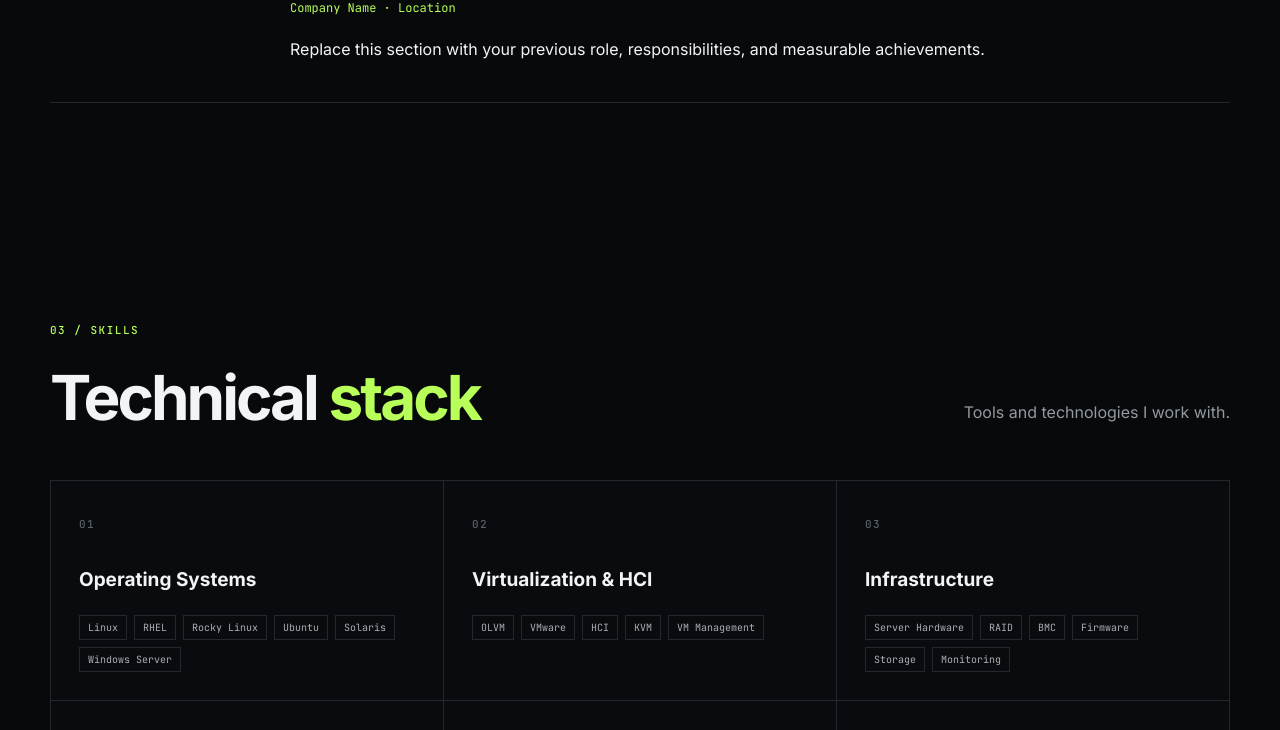
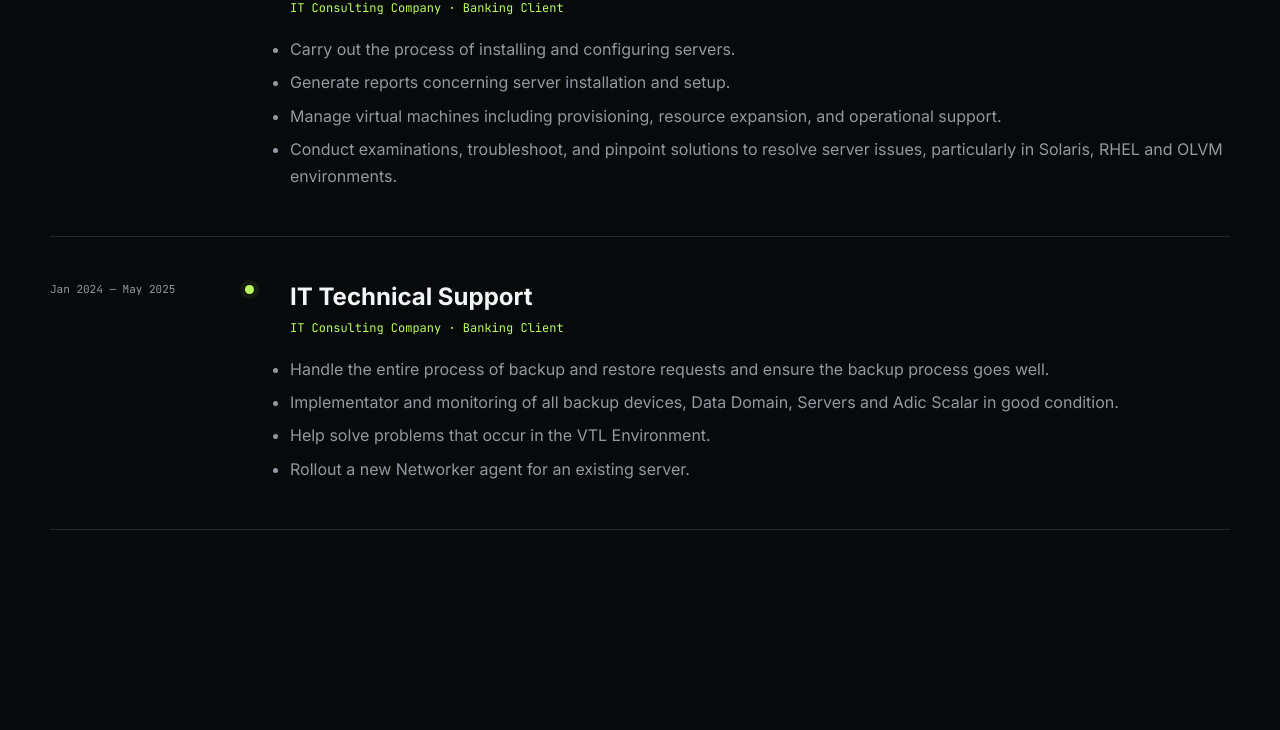
Before and after one commit to alfiabdr/alfi-profile, a plain HTML site: page index.html in a window 1280 px wide. Shown: the part 1918-2648 px from the top of the page. Drawn offline with Linux system fonts and the light colour scheme.

Commit message:
Update index.html

```diff
--- a/index.html
+++ b/index.html
@@ -87,11 +87,11 @@
 
       <div class="timeline">
         <article class="timeline-item">
-          <div class="timeline-date">2024 — PRESENT</div>
+          <div class="timeline-date">June 2025 — PRESENT</div>
           <div class="timeline-marker"></div>
           <div class="timeline-content">
             <h3>Server Engineer</h3>
-            <p class="company">IT Consulting Company · Banking Client</p>
+            <p class="company">Manufacture Company</p>
             <ul>
               <li>Deploy and maintain physical servers, virtualization platforms, and HCI environments.</li>
               <li>Perform server installation, firmware upgrades, BIOS/RAID configuration, and BMC setup.</li>
@@ -103,12 +103,32 @@
         </article>
 
         <article class="timeline-item">
-          <div class="timeline-date">PREVIOUS</div>
+          <div class="timeline-date">Jan 2024 — May 2025</div>
           <div class="timeline-marker"></div>
           <div class="timeline-content">
-            <h3>Previous Position</h3>
-            <p class="company">Company Name · Location</p>
-            <p>Replace this section with your previous role, responsibilities, and measurable achievements.</p>
+            <h3>Server Engineer</h3>
+            <p class="company">IT Consulting Company · Banking Client</p>
+            <ul>
+              <li>Carry out the process of installing and configuring servers.</li>
+              <li>Generate reports concerning server installation and setup.</li>
+              <li>Manage virtual machines including provisioning, resource expansion, and operational support.</li>
+              <li>Conduct examinations, troubleshoot, and pinpoint solutions to resolve server issues, particularly in Solaris, RHEL and OLVM environments.</li>
+            </ul>
+          </div>
+        </article>
+
+        <article class="timeline-item">
+          <div class="timeline-date">Jan 2024 — May 2025</div>
+          <div class="timeline-marker"></div>
+          <div class="timeline-content">
+            <h3>IT Technical Support</h3>
+            <p class="company">IT Consulting Company · Banking Client</p>
+            <ul>
+              <li>Handle the entire process of backup and restore requests and ensure the backup process goes well.</li>
+              <li>Implementator and monitoring of all backup devices, Data Domain, Servers and Adic Scalar in good condition.</li>
+              <li>Help solve problems that occur in the VTL Environment.</li>
+              <li>Rollout a new Networker agent for an existing server.</li>
+            </ul>
           </div>
         </article>
       </div>
```
